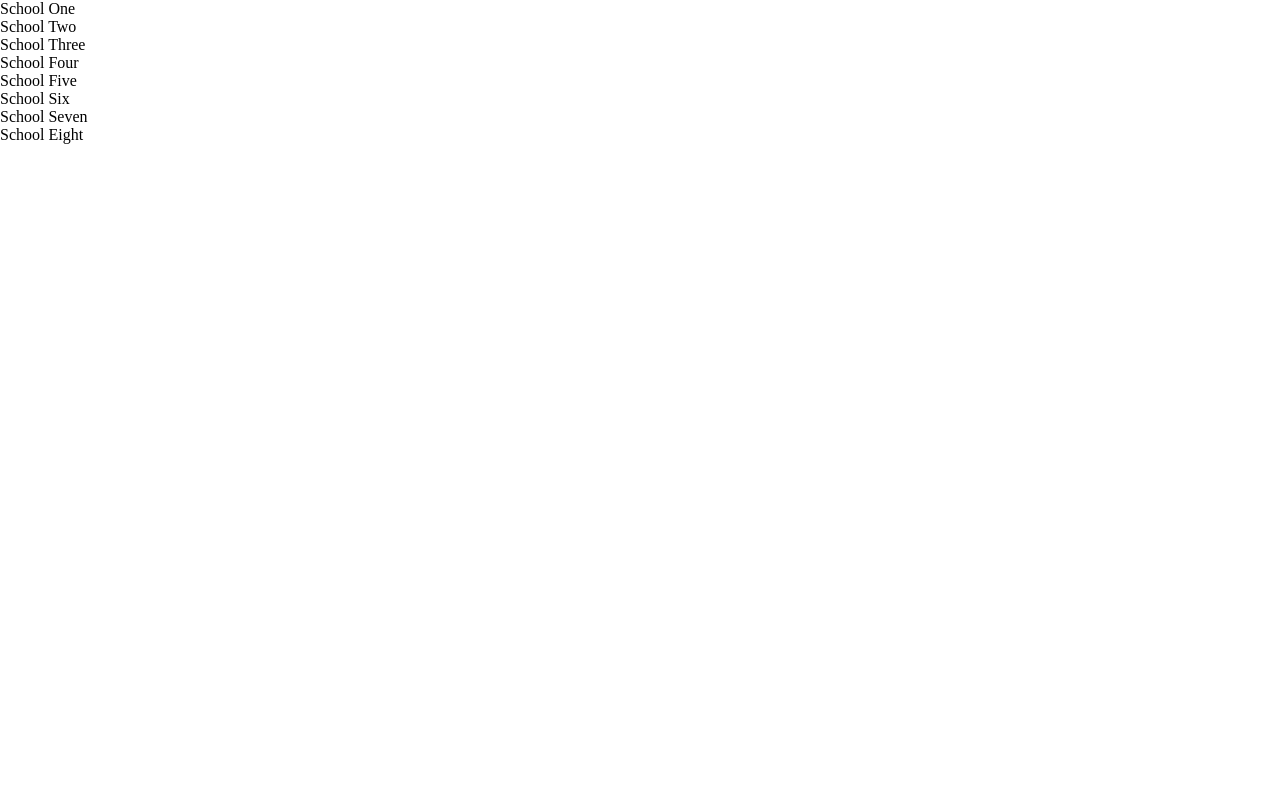
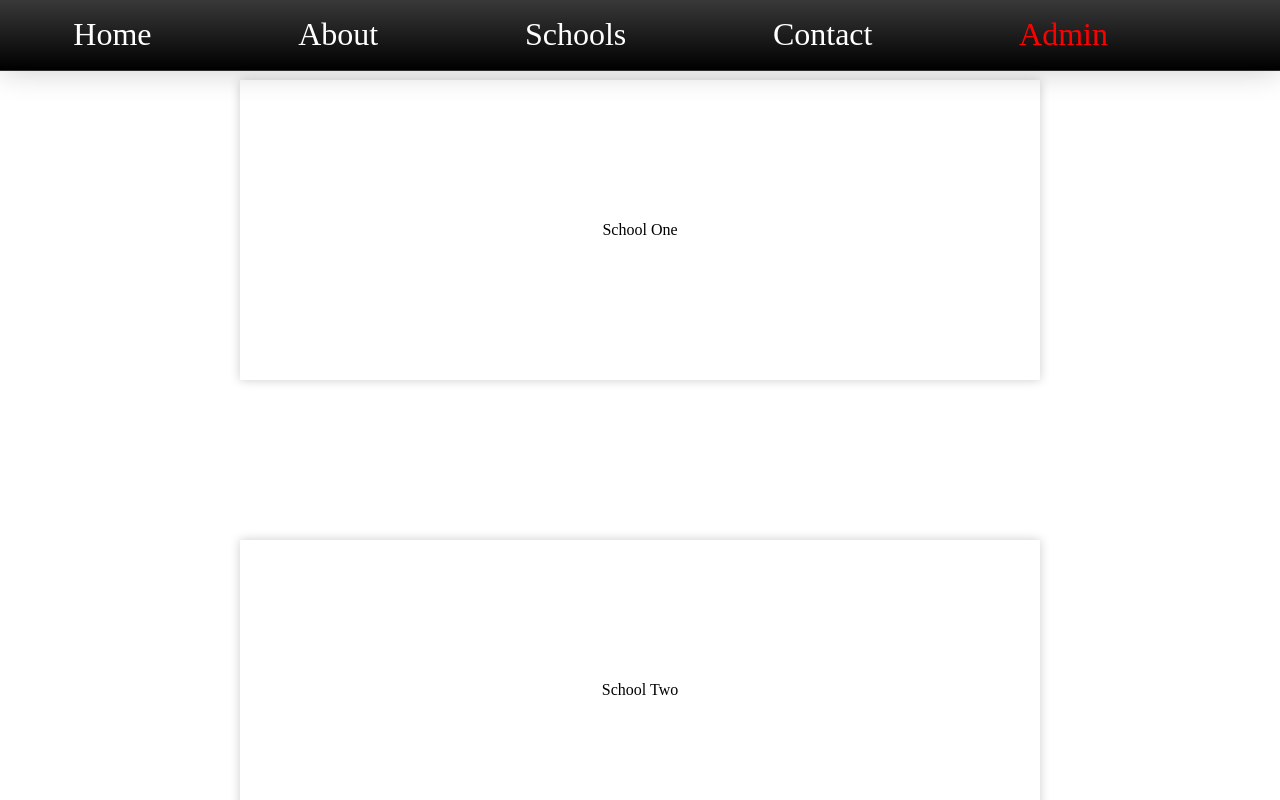
Before and after one commit to jonnynotbravo/Ha-Ge-iz, a React (Create React App) app: page /schools in a window 1280 px wide. Shown: the top 800 px of the page. Built offline with nearby package versions, Linux system fonts and the light colour scheme.

Commit message:
Finished Header Component

```diff
--- a/src/Header.js
+++ b/src/Header.js
@@ -4,11 +4,13 @@ const Header = () => {
   return (
     <header id="header">
       <nav className="links" style={{ "--items": 5 }}>
-        <a href="#">Home</a>
-        <a href="#">About</a>
-        <a href="#">Schools</a>
-        <a href="#">Contact</a>
-        <a href="#">Admin</a>
+        <NavLink to="/">Home</NavLink>
+        <NavLink to="/about">About</NavLink>
+        <NavLink to="/schools">Schools</NavLink>
+        <NavLink to="/contact">Contact</NavLink>
+        <NavLink to="/admin" style={{ color: "red" }}>
+          Admin
+        </NavLink>
         <span className="line"></span>
       </nav>
     </header>
--- a/src/SchoolsList.js
+++ b/src/SchoolsList.js
@@ -1,6 +1,9 @@
+import Header from "./Header";
+
 const SchoolsList = () => {
   return (
     <div>
+      <Header />
       <div id="schools">
         <div className="school">School One</div>
         <div className="school">School Two</div>
--- a/src/index.css
+++ b/src/index.css
@@ -1,26 +1,42 @@
-/*#schools {
+/* schools css */
+#schools {
 	display: flex;
 	justify-content: center;
 	flex-wrap: wrap;
+	max-width: 1200px; /* add max width */
+	margin: 0 auto; /* center horizontally */
   }
 
   .school {
-    width: 800px;
-    height: 200px;
-    margin: 50px;
+	width: 100%; /* adjust width */
+	max-width: 800px; /* add max width */
+	height: 300px;
+	margin: 80px 30px; /* adjust margin */
 	display: flex;
 	justify-content: center;
 	align-items: center;
 	box-shadow: 0px 0px 10px rgba(0, 0, 0, 0.2);
   }
-*/
+
 
   /* header css */
 
   @import url('https://fonts.googleapis.com/css?family=Inconsolata|Lato:300,400,700');
+
   html, body, h1, h2, h3, h4, h5, h6, p, li, ol, ul, pre {
 	  margin: 0;
 	  padding: 0;
+  }
+
+  #header {
+	  position: fixed;
+	  top: 0;
+	  left: 0;
+	  right: 0;
+	  height: 70px; /* add height */
+	  display: flex;
+	  align-items: center; /* center vertically */
+	  z-index: 1; /* add z-index */
   }
 
   .links {
@@ -30,7 +46,13 @@ html, body, h1, h2, h3, h4, h5, h6, p, li, ol, ul, pre {
 	  box-shadow: 0 0 32px #0003;
 	  font-size: 2em;
 	  font-weight: 300;
+	  width: 100%; /* add width */
+	  display: flex; /* change display to flex */
+	  justify-content: space-around; /* center horizontally */
+	  align-items: center; /* center vertically */
+	  height: 100%; /* add height */
   }
+
   .links > a {
 	  color: rgb(255, 255, 255);
 	  padding: .75em;
@@ -38,48 +60,31 @@ html, body, h1, h2, h3, h4, h5, h6, p, li, ol, ul, pre {
 	  text-decoration: none;
 	  transition: all .5s;
   }
+
   .links > a:hover {
 	  background: #ffffff1a;
 	  color: rgb(255, 255, 255);
   }
+
   .links > .line {
 	  background: rgb(255, 255, 255);
 	  height: 3px;
 	  pointer-events: none;
   }
 
-#header {
-	position: fixed;
-	top: 0;
-	left: 0;
-	right: 0;
-}
-.links {
-	display: grid;
-	grid-template-columns: repeat(var(--items), 1fr);
-	position: relative;
-}
-.links > .line {
-	opacity: 0;
-	transition: all .5s;
-	position: absolute;
-	bottom: 0;
-	left: var(--left, calc(100% / var(--items) * (var(--index) - 1)));
-	width: var(--width, calc(100% / var(--items)));
-	--index: 0;
-}
-.links > a:hover ~ .line {
+  .links > .line.active {
 	  opacity: 1;
   }
 
-.links > a:nth-of-type(1):hover ~ .line { --index: 1; }
-.links > a:nth-of-type(2):hover ~ .line { --index: 2; }
-.links > a:nth-of-type(3):hover ~ .line { --index: 3; }
-.links > a:nth-of-type(4):hover ~ .line { --index: 4; }
-.links > a:nth-of-type(5):hover ~ .line { --index: 5; }
-.links > a:nth-of-type(6):hover ~ .line { --index: 6; }
-.links > a:nth-of-type(7):hover ~ .line { --index: 7; }
-.links > a:nth-of-type(8):hover ~ .line { --index: 8; }
-.links > a:nth-of-type(9):hover ~ .line { --index: 9; }
-.links > a:nth-of-type(10):hover ~ .line { --index: 10; }
-.links > a:last-of-type:hover ~ .line { --index: var(--items); }
+  .links > .line.inactive {
+	  opacity: 0;
+  }
+
+  .links > a:hover + .line.inactive {
+	  opacity: 1;
+  }
+
+  .links > a:hover ~ .line.active {
+	  left: 0;
+	  width: 100%;
+  }
```
Lines whose indentation alone changed are shown as unchanged.
